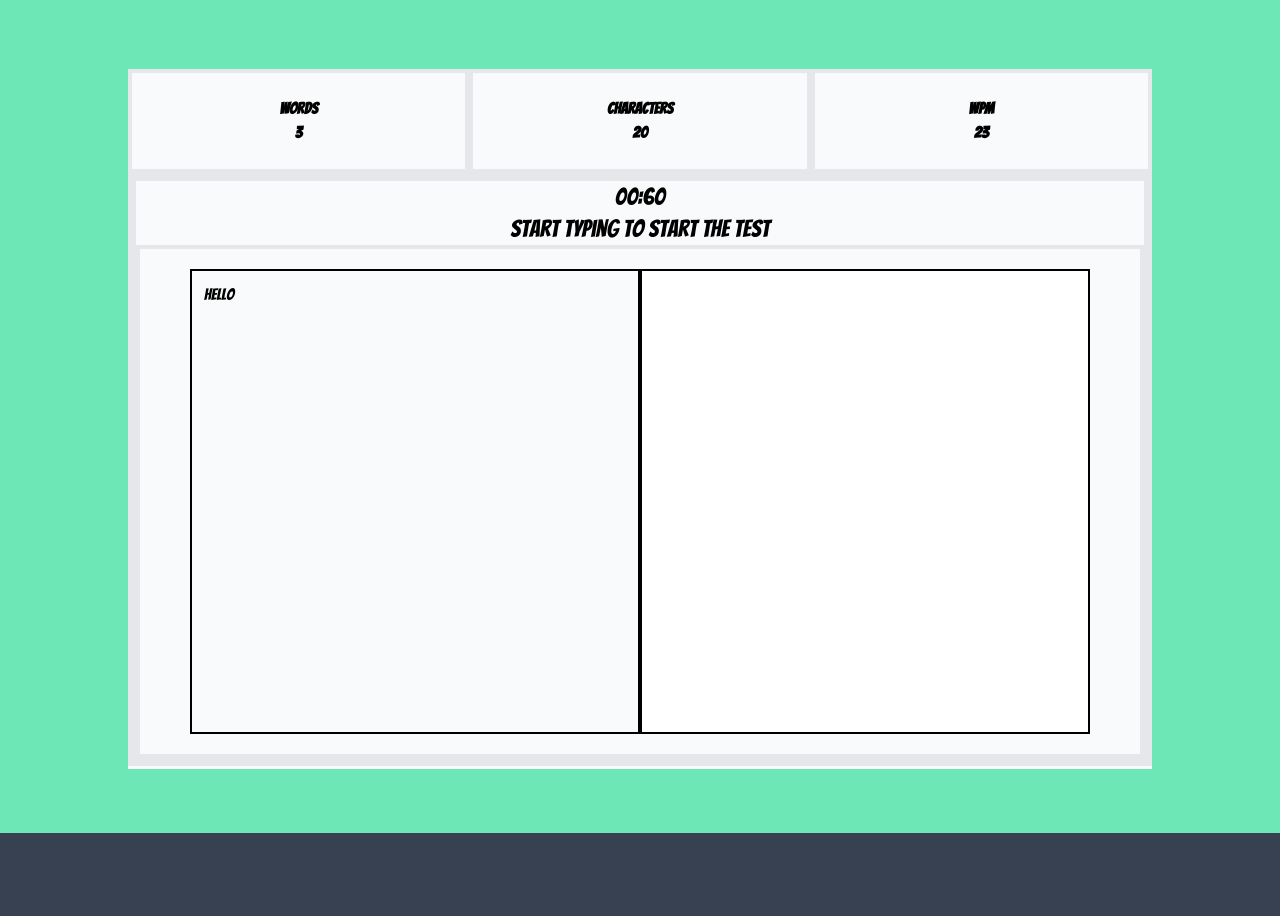
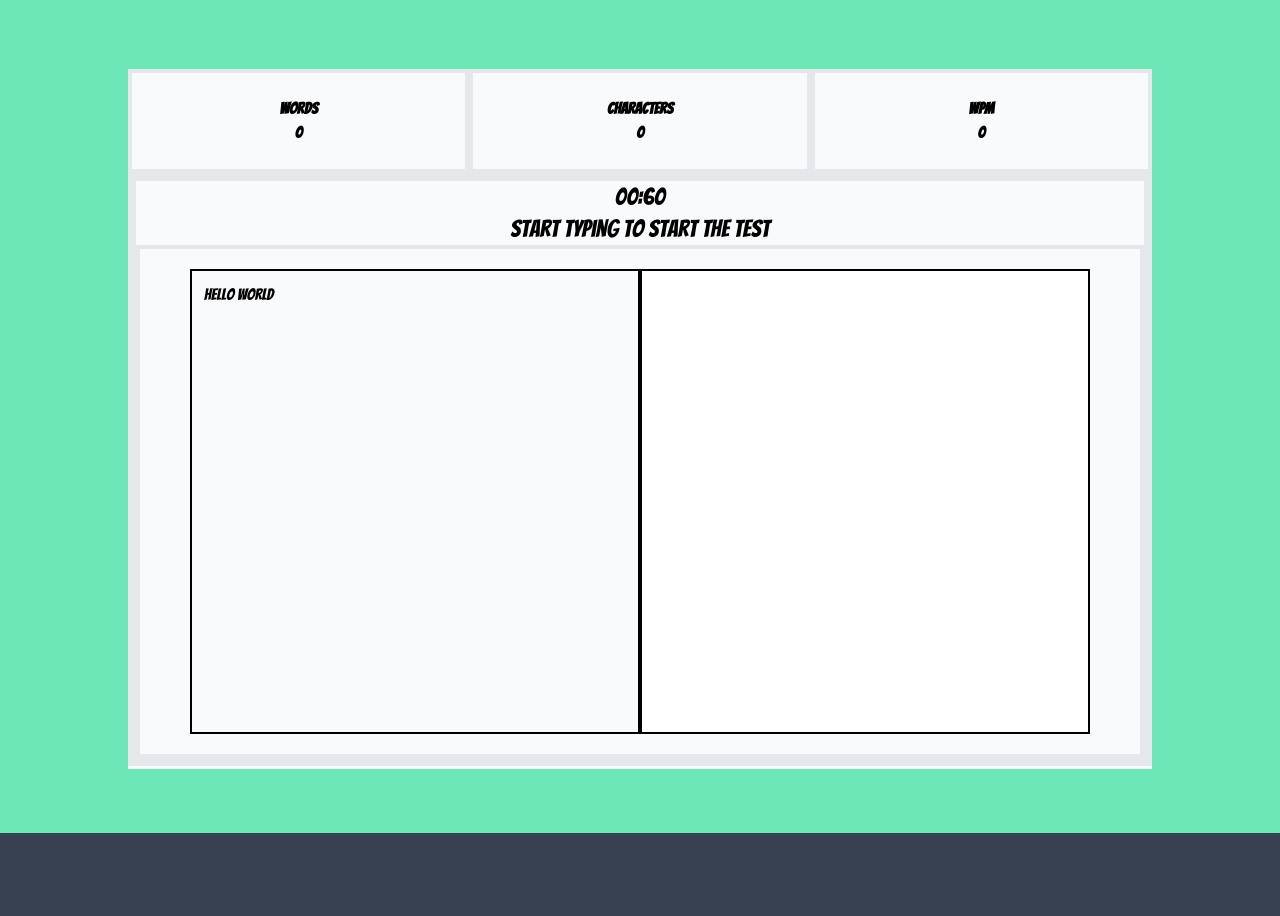
Before and after one commit to ankitzm/type-it-all, a React (Create React App) app: page / in a window 1280 px wide. Shown: the part 947-1863 px from the top of the page. Built offline with nearby package versions, Linux system fonts and the light colour scheme.

Commit message:
added state to the app

```diff
--- a/src/App.js
+++ b/src/App.js
@@ -1,18 +1,40 @@
+import React from 'react';
 import './App.css';
 import Challenge from './Component/Challenge';
 import Footer from './Component/Footer';
 import Landing from './Component/Landing';
 import Nav from "./Component/Nav"
 
-function App() {
+const totalTime = 60;
+
+class App extends React.Component {
+
+  state = {
+    selectedParagraph: "hello world",
+    timerStarted: 0,
+    timeRemaining: totalTime,
+    words: 0,
+    characters: 0,
+    wpm: 0,
+  }
+
+  render() {
     return (
       <div className="App flex flex-col">
         <Nav />
         <Landing />
-      <Challenge />
+        <Challenge
+          selectedParagraph={this.state.selectedParagraph}
+          words={this.state.words}
+          characters={this.state.characters}
+          wpm={this.state.wpm}
+          timeRemaining={this.state.timeRemaining}
+          timerStarted={this.state.timerStarted}
+        />
         <Footer />
       </div>
     );
   }
+}
 
 export default App;
--- a/src/Component/Challenge.js
+++ b/src/Component/Challenge.js
@@ -2,14 +2,29 @@ import React from 'react'
 import "./Challenge.css"
 import TestContainer from './TestContainer'
 
-function Challenge() {
+function Challenge({
+    selectedParagraph,
+    words,
+    characters,
+    wpm,
+    timeRemaining,
+    timerStarted,
+})
+
+{
     return (
         <div className=" bg-green-300 flex flex-col justify-center items-center" >
             <div className="text-2xl mx-auto my-16">
                 Take a speed test now !!
             </div>
             <div className="challenge bg-gray-50 mb-16">
-                <TestContainer words={3} characters={20} wpm={23} />
+                <TestContainer
+                    selectedParagraph={selectedParagraph}
+                    words={words}
+                    characters={characters}
+                    wpm={wpm}
+                    timeRemaining={timeRemaining}
+                    timerStarted={timerStarted} />
             </div>
         </div>
     )
--- a/src/Component/TestContainer.js
+++ b/src/Component/TestContainer.js
@@ -2,9 +2,14 @@ import React from 'react'
 import TryAgain from './TryAgain'
 import TypingChallengeContainer from './TypingChallengeContainer'
 
-function TestContainer({ words, characters, wpm }) {
-
-    const timeRemaining = 50;
+function TestContainer({
+    selectedParagraph,
+    words,
+    characters,
+    wpm,
+    timeRemaining,
+    timerStarted,
+}) {
 
     return (
 
@@ -12,7 +17,14 @@ function TestContainer({ words, characters, wpm }) {
             {/* terenary operator for conditional rendering */}
             {
                 timeRemaining > 0 ? (
-                    <TypingChallengeContainer words={words} characters={characters} wpm={wpm} />
+
+                    <TypingChallengeContainer
+                        selectedParagraph={selectedParagraph}
+                        words={words}
+                        characters={characters}
+                        wpm={wpm}
+                        timeRemaining={timeRemaining}
+                        timerStarted={timerStarted} />
                 ) :
                     (
                         <TryAgain words={words} characters={characters} wpm={wpm} />
--- a/src/Component/TypingChallenge.js
+++ b/src/Component/TypingChallenge.js
@@ -1,16 +1,23 @@
 import React from 'react'
 import "./TypingChallenge.css"
 
-function TypingChallenge() {
+function TypingChallenge({
+    selectedParagraph,
+    words,
+    characters,
+    wpm,
+    timeRemaining,
+    timerStarted,
+}) {
     return (
         <div className="border-8">
             <div className="text-2xl">
-                <div>00:60</div>
-                <div>Start typing to start the test</div>
+                <div>00:{timeRemaining >= 10 ? timeRemaining : `0${timeRemaining}` }</div>
+                <div>{!timerStarted && "Start typing to start the test"}</div>
             </div>
             <div className="flex flex-row justify-center border-4">
                 <div className="text-area">
-                    hello
+                    {selectedParagraph}
                 </div>
                 <textarea className="text-area resize-none"></textarea>
 
--- a/src/Component/TypingChallengeContainer.js
+++ b/src/Component/TypingChallengeContainer.js
@@ -2,7 +2,14 @@ import React from 'react'
 import ChallengeDetailCard from './ChallengeDetailCard'
 import TypingChallenge from './TypingChallenge';
 
-function TypingChallengeContainer( {words, characters, wpm} ) {
+function TypingChallengeContainer({
+    selectedParagraph,
+    words,
+    characters,
+    wpm,
+    timeRemaining,
+    timerStarted,
+}) {
     return (
         <div className="flex flex-col flex-grow">
             <div className="flex flex-row justify-evenly">
@@ -11,7 +18,10 @@ function TypingChallengeContainer( {words, characters, wpm} ) {
                 <p className="w-1/3"><ChallengeDetailCard cardName="WPM" cardValue={wpm} /></p>
             </div>
 
-            <TypingChallenge />
+            <TypingChallenge
+                selectedParagraph={selectedParagraph}
+                timeRemaining={timeRemaining}
+                timerStarted={timerStarted} />
         </div>
     )
 }
```
Lines whose indentation alone changed are shown as unchanged.
